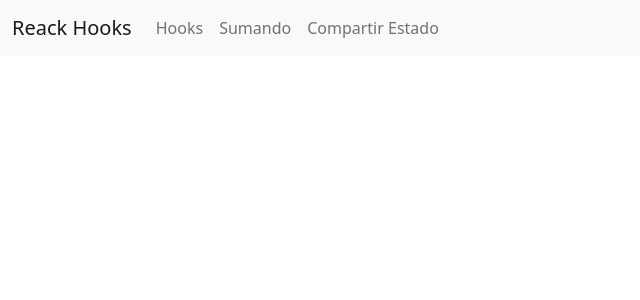
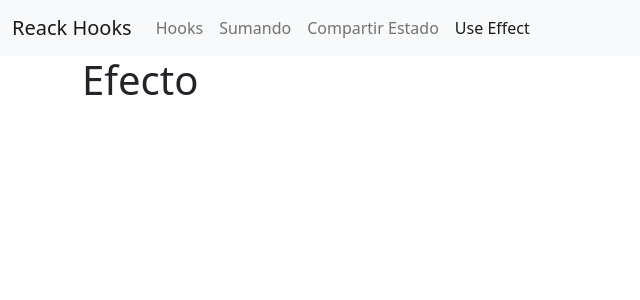
Before and after one commit to kalg12/react-hooks, a React (Create React App) app: page /uso-de-useeffect in a window 1280 px wide. Shown: the top 300 px of the page, without its empty margins (0-640 px from the left). Built offline with nearby package versions, Linux system fonts and the light colour scheme.

Commit message:
useEffect

```diff
--- a/public/index.html
+++ b/public/index.html
@@ -1,5 +1,5 @@
 <!DOCTYPE html>
-<html lang="en">
+<html lang="es">
   <head>
     <meta charset="utf-8" />
     <link rel="icon" href="%PUBLIC_URL%/favicon.ico" />
--- a/src/components/Navbar.jsx
+++ b/src/components/Navbar.jsx
@@ -37,6 +37,11 @@ const Navbar = () => {
                   Compartir Estado
                 </NavLink>
               </li>
+              <li className="nav-item">
+                <NavLink className={window.location.pathname === "/uso-de-useeffect" ? "nav-link active" : "nav-link"} to="/uso-de-useeffect">
+                  Use Effect
+                </NavLink>
+              </li>
             </ul>
           </div>
         </div>
--- /dev/null
+++ b/src/pages/UseEffectPage.jsx
@@ -0,0 +1,25 @@
+import React, {useEffect, useState} from 'react'
+
+const UseEffectPage = () => {
+
+  const [name, setName] = useState(1);
+
+  useEffect(()=>{
+    console.log(`effect ${name}`)
+    document.title = `Cambio de estado: ${name + 1}`
+  })
+
+  const metodo = () => {
+    setName(name + 1)
+  }
+
+  return (
+    <>
+        <div className="container">
+          <h1 onClick={metodo}>Efecto</h1>
+        </div>
+    </>
+  )
+}
+
+export default UseEffectPage
--- a/src/routes/Rutas.jsx
+++ b/src/routes/Rutas.jsx
@@ -5,6 +5,7 @@ import CompartirEstado from '../pages/CompartirEstado'
 import HomePage from '../pages/HomePage'
 import Hooks from '../pages/Hooks'
 import Sumando from '../pages/Sumando'
+import UseEffectPage from '../pages/UseEffectPage'
 
 const Rutas = () => {
   return (
@@ -16,6 +17,7 @@ const Rutas = () => {
                 <Route path="/hooks" element={<Hooks/>}/>
                 <Route path="/sumando" element={<Sumando/>}/>
                 <Route path="/compartir-estado" element={<CompartirEstado/>}/>
+                <Route path="/uso-de-useeffect" element={<UseEffectPage/>}/>
             </Routes>
         </Router>
     </>
```
Also changed, not shown: public/manifest.json.
